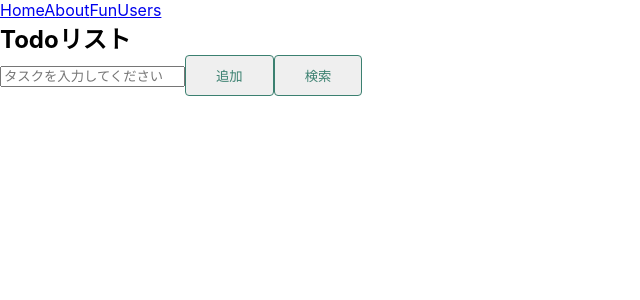
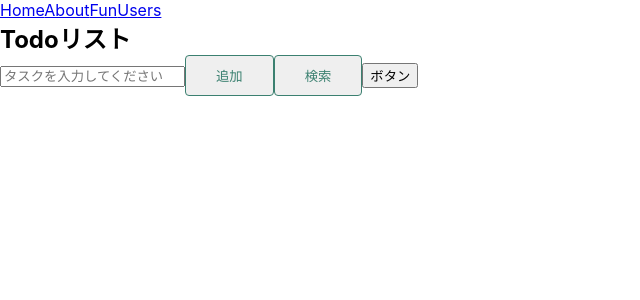
Before and after one commit to maruo0501/sample-todo-app, a Nuxt app: page /todos in a window 1280 px wide. Shown: the top 300 px of the page, without its empty margins (0-640 px from the left). Built offline with nearby package versions, Linux system fonts and the light colour scheme.

Commit message:
Add disabled

```diff
--- a/pages/todos.vue
+++ b/pages/todos.vue
@@ -5,6 +5,7 @@
       <input type="text" name="addName" v-model="text" @focus="set_flg" placeholder="タスクを入力してください">
       <button id="addButton" v-on:click="add" class="button button--green">追加</button>
       <button id="findButton" v-on:click="find" class="button button--green">検索</button>
+      <button v-bind:disabled="isButtonDisabled" v-on:click="button_disabled()">ボタン</button>
     </div>
     <li v-for="todo in display_todos" v-bind:key=todo.id>
       {{todo.text.text}}
@@ -17,7 +18,8 @@ export default {
   data() {
     return {
       text: '',
-      find_flg: false
+      find_flg: false,
+      isButtonDisabled: false,
     }
   },
   computed: {
@@ -61,6 +63,9 @@ export default {
         this.text = '';
       }
     },
+    button_disabled() {
+      this.isButtonDisabled = true;
+    }
   }
 }
 </script>
```
